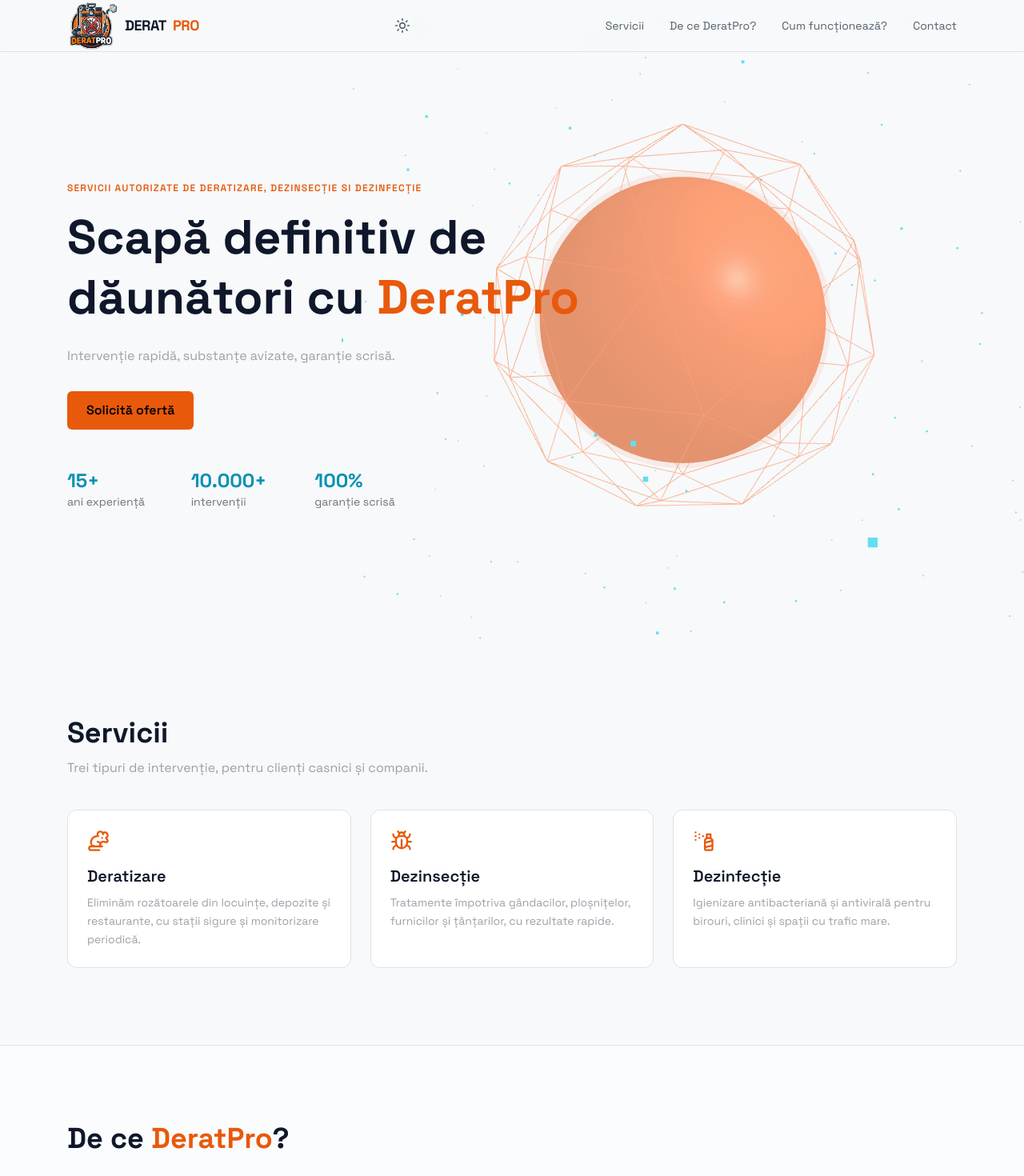
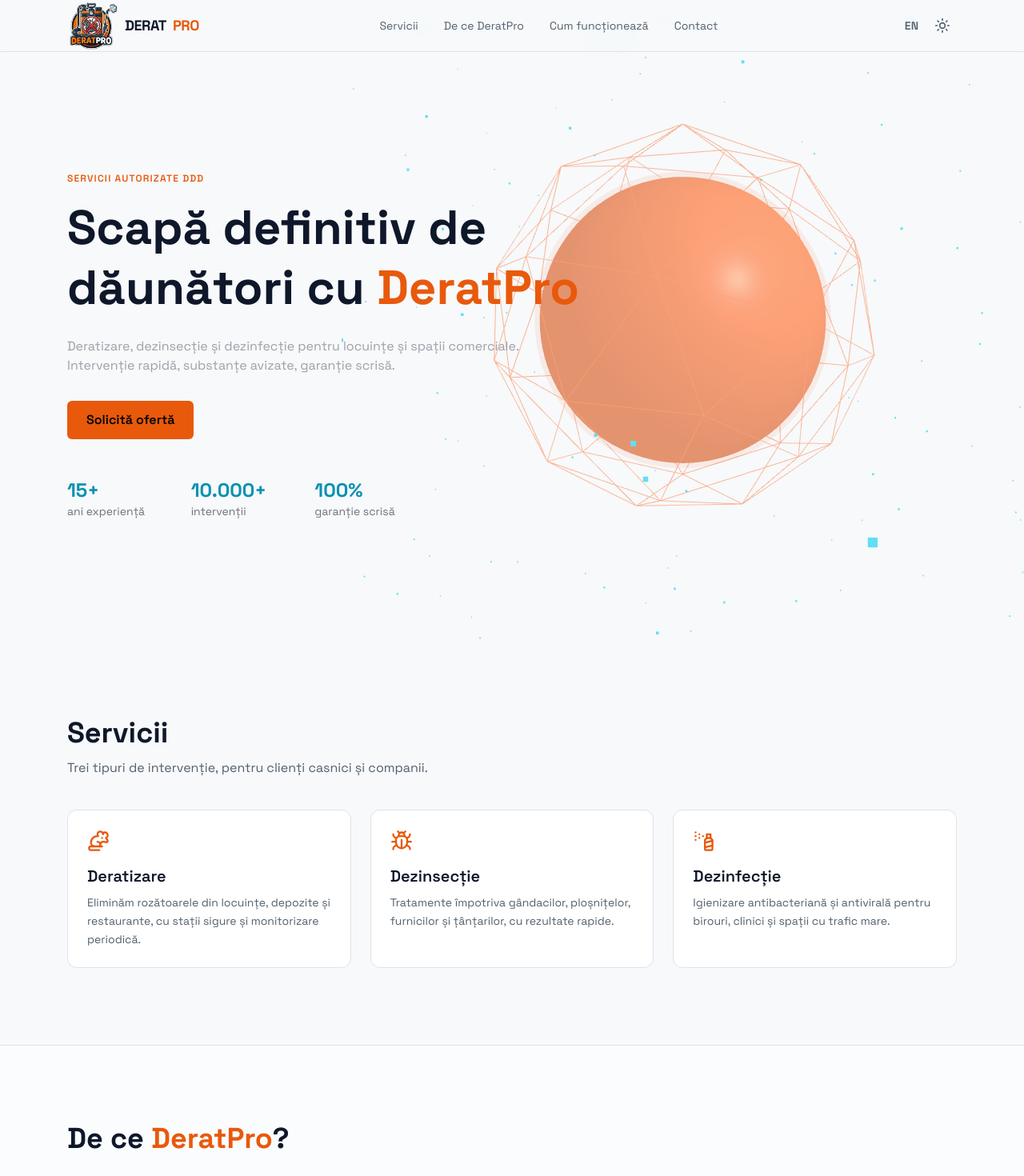
Before and after one commit to SionAlin/deratpro, a Next.js app: page / in a window 1280 px wide. Shown: the top 1470 px of the page at 80% size. Built offline with nearby package versions, Linux system fonts and the light colour scheme.

Commit message:
add RO/ENG language switch

```diff
--- a/app/components/Hero.tsx
+++ b/app/components/Hero.tsx
@@ -1,8 +1,10 @@
 "use client";
 import { useEffect, useRef } from "react";
+import { useLang } from "../lib/i18n";
 import * as THREE from "three";
 
 export default function Hero(){
+    const { t } = useLang();
     const mount = useRef<HTMLDivElement>(null);
 
     useEffect(() => {
@@ -109,24 +111,24 @@
             <div ref={mount} className="absolute inset-0 opacity-70 md:left-1/3" aria-hidden />
             <div className="relative mx-auto w-full max-w-6xl px-5">
                 <p className="mb-4 text-xs font-semibold uppercase tracking-widest text-primary">
-                    Servicii autorizate de deratizare, dezinsecție si dezinfecție
+                    {t.hero.badge}
                 </p>
                 <h1 className="max-w-2xl text-4xl font-bold leading-tight sm:text-6xl">
-                    Scapă definitiv de dăunători cu <span className="text-primary">DeratPro</span>
+                    {t.hero.title} <span className="text-primary">DeratPro</span>
                 </h1>
                 <p className="mt-6 max-w-xl text-zinc-400">
-                    Intervenție rapidă, substanțe avizate, garanție scrisă.
+                    {t.hero.text}
                 </p>
                 <a href="#contact" className="mt-8 inline-block rounded-md bg-primary px-6 py-3 font-semibold text-black transition hover:brightness-110">
-                    Solicită ofertă
+                    {t.hero.cta}
                 </a>
                 <dl className="mt-12 grid max-w-md grid-cols-3 gap-4 text-sm">
-                {[["15+", "ani experiență"], ["10.000+", "intervenții"], ["100%", "garanție scrisă"]].map(([v, l]) => (
-                    <div key={l}>
-                    <dt className="text-2xl font-bold text-accent">{v}</dt>
-                    <dd className="text-zinc-500">{l}</dd>
-                    </div>
-                ))}
+                    {t.hero.stats.map((s) => (
+                        <div key={s.label}>
+                        <dt className="text-2xl font-bold text-accent">{s.value}</dt>
+                        <dd className="text-zinc-500">{s.label}</dd>
+                        </div>
+                    ))}
                 </dl>
             </div>
         </section>
--- a/app/components/HowItWorks.tsx
+++ b/app/components/HowItWorks.tsx
@@ -1,15 +1,15 @@
-const steps = [
-    { title: "Ne suni", text: "Ne descrii problema și stabilim o vizită." },
-    { title: "Evaluare", text: "Inspectăm spațiul și îți dăm o ofertă clară." },
-    { title: "Intervenție", text: "Tratăm, apoi verificăm rezultatul și îți dăm garanția." },
-];
+"use client"
+import { useLang } from "../lib/i18n";
 
 export default function HowItWorks(){
+
+    const { t } = useLang();
+
     return (
         <section id="cum-functioneaza" className="mx-auto max-w-6xl px-5 py-24">
-            <h2 className="text-3xl font-bold sm:text-4xl">Cum funcționează?</h2>
+            <h2 className="text-3xl font-bold sm:text-4xl">{t.how.title}</h2>
             <ol className="mt-10 grid gap-6 md:grid-cols-3">
-                {steps.map((s, i) => (
+                {t.how.steps.map((s, i) => (
                     <li key={s.title} className="rounded-xl border border-line p-6">
                         <span className="text-4xl font-bold text-primary">{i + 1}</span>
                         <h3 className="mt-3 text-xl font-semibold">{s.title}</h3>
--- /dev/null
+++ b/app/components/LangToggle.tsx
@@ -0,0 +1,15 @@
+"use client";
+import { useLang } from "../lib/i18n";
+
+export default function LangToggle() {
+    const { lang, setLang } = useLang();
+    return (
+        <button
+            onClick={() => setLang(lang === "ro" ? "en" : "ro")}
+            aria-label="Change language"
+            className="rounded-md px-2 py-1 text-sm font-semibold text-muted hover:text-primary"
+        >
+            {lang === "ro" ? "EN" : "RO"}
+        </button>
+    );
+}
--- a/app/components/Navbar.tsx
+++ b/app/components/Navbar.tsx
@@ -3,16 +3,20 @@
 import { Menu, X, ShieldCheck } from "lucide-react";
 import Image from "next/image";
 import ThemeToggle from "./ThemeToggle";
+import LangToggle from "./LangToggle";
+import { useLang } from "../lib/i18n";
 
 const links = [
-    { href: "#servicii", label: "Servicii" },
-    { href: "#de-ce", label: "De ce DeratPro?" },
-    { href: "#cum-functioneaza", label: "Cum funcționează?" },
-    { href: "#contact", label: "Contact" },
+    { href: "#servicii", key: "services" },
+    { href: "#de-ce", key: "why" },
+    { href: "#cum-functioneaza", key: "how" },
+    { href: "#contact", key: "contact" },
 ];
 
 export default function Navbar(){
     const [open, setOpen] = useState(false);
+    const { t } = useLang();
+
     return(
         <header className="fixed inset-x-0 top-0 z-50 border-b border-line bg-bg/80 backdrop-blur">
             <nav className="mx-auto flex h-16 max-w-6xl items-center justify-between px-5">
@@ -20,21 +24,25 @@
                     <Image src="/DeratproLogo.png" alt="DeratPro logo" width={64} height={64} />
                     DERAT<span className="text-primary">PRO</span>
                 </a>
-                <ThemeToggle />
+
                 <ul className="hidden gap-8 text-sm text-muted md:flex">
                     {links.map((l) => (
-                        <li key={l.href}><a href={l.href} className="hover:text-primary">{l.label}</a></li>
+                        <li key={l.href}><a href={l.href} className="hover:text-primary">{t.nav[l.key]}</a></li>
                     ))}
                 </ul>
-                <button className="md:hidden" aria-label="Meniu" onClick={() => setOpen(!open)}>
-                    {open ? <X /> : <Menu />}
-                </button>
+                <div className="flex items-center gap-1">
+                    <LangToggle />
+                    <ThemeToggle />
+                    <button className="p-2 md:hidden" aria-label={t.nav.menu} onClick={() => setOpen(!open)}>
+                        {open ? <X /> : <Menu />}
+                    </button>
+                </div>
             </nav>
             {open && (
                 <ul className="border-t border-line bg-bg px-5 py-3 md:hidden">
                     {links.map((l) => (
                         <li key={l.href}>
-                            <a href={l.href} onClick={() => setOpen(false)} className="block py-3 text-muted">{l.label}</a>
+                            <a href={l.href} onClick={() => setOpen(false)} className="block py-3 text-muted">{t.nav[l.key]}</a>
                         </li>
                     ))}
                 </ul>
--- a/app/components/Services.tsx
+++ b/app/components/Services.tsx
@@ -1,24 +1,27 @@
+"use client";
 import { Rat, Bug, SprayCan } from "lucide-react";
+import { useLang } from "../lib/i18n";
 
-const services = [
-    { icon: Rat, title: "Deratizare", text: "Eliminăm rozătoarele din locuințe, depozite și restaurante, cu stații sigure și monitorizare periodică." },
-    { icon: Bug, title: "Dezinsecție", text: "Tratamente împotriva gândacilor, ploșnițelor, furnicilor și țânțarilor, cu rezultate rapide." },
-    { icon: SprayCan, title: "Dezinfecție", text: "Igienizare antibacteriană și antivirală pentru birouri, clinici și spații cu trafic mare." },
-];
+const icons = [Rat, Bug, SprayCan];
 
-export default function Services(){
+export default function Services() {
+  const { t } = useLang();
+
   return (
     <section id="servicii" className="mx-auto max-w-6xl px-5 py-24">
-            <h2 className="text-3xl font-bold sm:text-4xl">Servicii</h2>
-            <p className="mt-3 max-w-xl text-zinc-400">Trei tipuri de intervenție, pentru clienți casnici și companii.</p>
+      <h2 className="text-3xl font-bold sm:text-4xl">{t.services.title}</h2>
+      <p className="mt-3 max-w-xl text-muted">{t.services.subtitle}</p>
       <div className="mt-10 grid gap-6 md:grid-cols-3">
-                {services.map(({ icon: Icon, title, text}) => (
-                    <article key={title} className="rounded-xl border border-line bg-surface p-6 transition hover:border-primary/60">
+        {t.services.items.map((s, i) => {
+          const Icon = icons[i];
+          return (
+            <article key={s.title} className="rounded-xl border border-line bg-surface p-6 transition hover:border-primary/60">
               <Icon className="text-primary" size={28} />
-                        <h3 className="mt-4 text-xl font-semibold">{title}</h3>
-                        <p className="mt-2 text-sm leading-relaxed text-zinc-400">{text}</p>
+              <h3 className="mt-4 text-xl font-semibold">{s.title}</h3>
+              <p className="mt-2 text-sm leading-relaxed text-muted">{s.text}</p>
             </article>
-                ))}
+          );
+        })}
       </div>
     </section>
   );
--- a/app/components/WhyUs.tsx
+++ b/app/components/WhyUs.tsx
@@ -1,25 +1,27 @@
+"use client"
 import { Zap, ShieldCheck, BadgeCheck, Award } from "lucide-react";
+import { useLang } from "../lib/i18n";
 
-const items = [
-    { icon: Zap, title: "Intervenție rapidă", text: "Ajungem la tine în maximum 24 de ore." },
-    { icon: ShieldCheck, title: "Substanțe avizate", text: "Produse biocide autorizate, sigure pentru oameni și animale." },
-    { icon: BadgeCheck, title: "Personal autorizat", text: "Tehnicieni instruiți și certificați." },
-    { icon: Award, title: "Garanție scrisă", text: "Revenim gratuit dacă problema reapare." }
-];
+const icons = [Zap, ShieldCheck, BadgeCheck, Award];
 
 export default function WhyUs(){
+    const { t } = useLang();
+
     return (
         <section id="de-ce" className="border-y border-line bg-surface/40">
             <div className="mx-auto max-w-6xl px-5 py-24">
-                <h2 className="text-3xl font-bold sm:text-4xl">De ce <span className="text-primary">DeratPro</span>?</h2>
+                <h2 className="text-3xl font-bold sm:text-4xl"> {t.why.title} <span className="text-primary">DeratPro</span>?</h2>
                 <div className="mt-10 grid gap-8 sm:grid-cols-2 lg:grid-cols-4">
-                    {items.map(({icon: Icon, title, text }) => (
-                        <div key={title}>
-                            <Icon className="text-primary" size={26} />
-                            <h3 className="mt-3 font-semibold">{title}</h3>
-                            <p className="mt-1 text-sm text-zinc-400">{text}</p>
-                        </div>
-                    ))}
+                    {t.why.items.map((item, i) => {
+                        const Icon = icons[i];
+                        return (
+                            <div key={item.title}>
+                                <Icon className="text-primary" size={26} />
+                                <h3 className="mt-3 font-semibold">{item.title}</h3>
+                                <p className="mt-1 text-sm text-muted">{item.text}</p>
+                            </div>
+                        );
+                    })}
                 </div>
             </div>
         </section>
--- a/app/layout.tsx
+++ b/app/layout.tsx
@@ -1,5 +1,6 @@
 import type { Metadata } from "next";
 import { Space_Grotesk } from "next/font/google";
+import { LanguageProvider } from "./lib/i18n";
 import "./globals.css";
 
 const space = Space_Grotesk({
@@ -29,7 +30,7 @@
 			}}
 			/>
 		</head>
-    	<body>{children}</body>
+    	<body><LanguageProvider>{children}</LanguageProvider></body>
     	</html>
 	);
 }
--- /dev/null
+++ b/app/lib/i18n.tsx
@@ -0,0 +1,141 @@
+"use client";
+import { createContext, useContext, useEffect, useState } from "react";
+
+const ro = {
+    nav: { services: "Servicii", why: "De ce DeratPro", how: "Cum funcționează", contact: "Contact" },
+    hero: {
+        badge: "Servicii autorizate DDD",
+        title: "Scapă definitiv de dăunători cu",
+        text: "Deratizare, dezinsecție și dezinfecție pentru locuințe și spații comerciale. Intervenție rapidă, substanțe avizate, garanție scrisă.",
+        cta: "Solicită ofertă",
+        stats: [
+            { value: "15+", label: "ani experiență" },
+            { value: "10.000+", label: "intervenții" },
+            { value: "100%", label: "garanție scrisă" },
+        ],
+    },
+    services: {
+        title: "Servicii",
+        subtitle: "Trei tipuri de intervenție, pentru clienți casnici și companii.",
+        items: [
+            { title: "Deratizare", text: "Eliminăm rozătoarele din locuințe, depozite și restaurante, cu stații sigure și monitorizare periodică." },
+            { title: "Dezinsecție", text: "Tratamente împotriva gândacilor, ploșnițelor, furnicilor și țânțarilor, cu rezultate rapide." },
+            { title: "Dezinfecție", text: "Igienizare antibacteriană și antivirală pentru birouri, clinici și spații cu trafic mare." },
+        ],
+    },
+    why: {
+        title: "De ce",
+        items: [
+            { title: "Intervenție rapidă", text: "Ajungem la tine în maximum 24 de ore." },
+            { title: "Substanțe avizate", text: "Produse biocide autorizate, sigure pentru oameni și animale." },
+            { title: "Personal autorizat", text: "Tehnicieni instruiți și certificați." },
+            { title: "Garanție scrisă", text: "Revenim gratuit dacă problema reapare." },
+        ],
+    },
+    how: {
+        title: "Cum funcționează?",
+        steps: [
+            { title: "Ne suni", text: "Ne descrii problema și stabilim o vizită." },
+            { title: "Evaluare", text: "Inspectăm spațiul și îți dăm o ofertă clară." },
+            { title: "Intervenție", text: "Tratăm, apoi verificăm rezultatul și îți dăm garanția." },
+        ],
+    },
+    contact: {
+        title: "Cere o ofertă",
+        name: "Nume",
+        phone: "Telefon",
+        message: "Mesaj",
+        submit: "Trimite",
+        success: "Mulțumim! Te vom contacta în curând.",
+        submitError: "Nu s-a putut trimite mesajul. Încearcă din nou.",
+        errors: {
+            name: "Introdu numele tău.",
+            phone: "Introdu un număr de telefon valid.",
+            message: "Mesajul trebuie să aibă cel puțin 10 caractere.",
+        },
+    },
+};
+
+const en: typeof ro = {
+    nav: { services: "Services", why: "Why DeratPro", how: "How it works", contact: "Contact" },
+    hero: {
+        badge: "Licensed pest control",
+        title: "Get rid of pests for good with",
+        text: "Rodent, insect and disinfection services for homes and businesses. Fast response, approved products, written guarantee.",
+        cta: "Get a quote",
+        stats: [
+            { value: "15+", label: "years of experience" },
+            { value: "10,000+", label: "interventions" },
+            { value: "100%", label: "written guarantee" },
+        ],
+    },
+    services: {
+        title: "Services",
+        subtitle: "Three types of intervention, for homes and businesses.",
+        items: [
+            { title: "Rodent control", text: "We remove rodents from homes, warehouses and restaurants, with safe bait stations and regular monitoring." },
+            { title: "Insect control", text: "Treatments against cockroaches, bed bugs, ants and mosquitoes, with fast results." },
+            { title: "Disinfection", text: "Antibacterial and antiviral sanitizing for offices, clinics and high-traffic spaces." },
+        ],
+    },
+    why: {
+        title: "Why",
+        items: [
+            { title: "Fast response", text: "We reach you within 24 hours at most." },
+            { title: "Approved products", text: "Licensed biocides, safe for people and pets." },
+            { title: "Licensed staff", text: "Trained and certified technicians." },
+            { title: "Written guarantee", text: "We come back free of charge if the problem returns." },
+        ],
+    },
+    how: {
+        title: "How does it work?",
+        steps: [
+            { title: "You call us", text: "You describe the problem and we schedule a visit." },
+            { title: "Assessment", text: "We inspect the space and give you a clear quote." },
+            { title: "Treatment", text: "We treat the problem, check the result and give you the guarantee." },
+        ],
+    },
+    contact: {
+        title: "Request a quote",
+        name: "Name",
+        phone: "Phone",
+        message: "Message",
+        submit: "Send",
+        success: "Thank you! We will contact you shortly.",
+        submitError: "The message could not be sent. Please try again.",
+        errors: {
+            name: "Enter your name.",
+            phone: "Enter a valid phone number.",
+            message: "The message must be at least 10 characters long.",
+        },
+    },
+};
+
+const dicts = { ro, en };
+type Lang = keyof typeof dicts;
+
+const Ctx = createContext<{ lang: Lang; setLang: (l: Lang) => void; t: typeof ro }>({
+    lang: "ro", setLang: () => {}, t: ro,
+});
+
+export function LanguageProvider({ children }: { children: React.ReactNode }) {
+    const [lang, setLangState] = useState<Lang>("ro");
+
+    useEffect(() => {
+        try {
+        const saved = localStorage.getItem("lang");
+        if (saved === "ro" || saved === "en") setLangState(saved);
+        } catch {}
+    }, []);
+
+    useEffect(() => { document.documentElement.lang = lang; }, [lang]);
+
+    const setLang = (l: Lang) => {
+        setLangState(l);
+        try { localStorage.setItem("lang", l); } catch {}
+    };
+
+    return <Ctx.Provider value={{ lang, setLang, t: dicts[lang] }}>{children}</Ctx.Provider>;
+}
+
+export const useLang = () => useContext(Ctx);
```
Also changed, not shown: app/components/Contact.tsx (+13 -11 lines), app/components/ThemeToggle.tsx (indentation only), app/globals.css (indentation only). Lines whose indentation alone changed are shown as unchanged.
